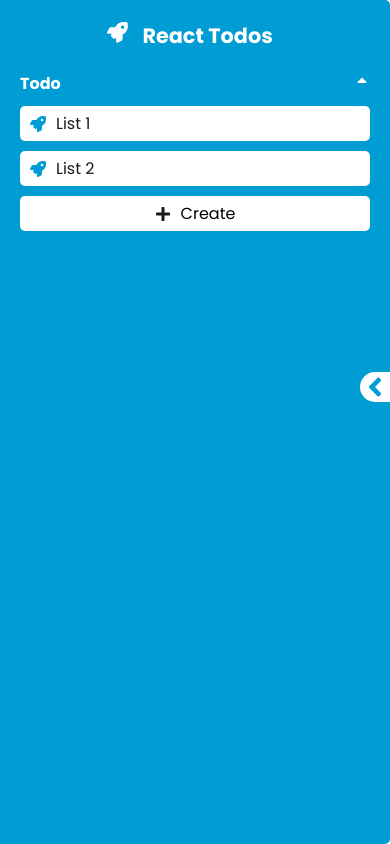
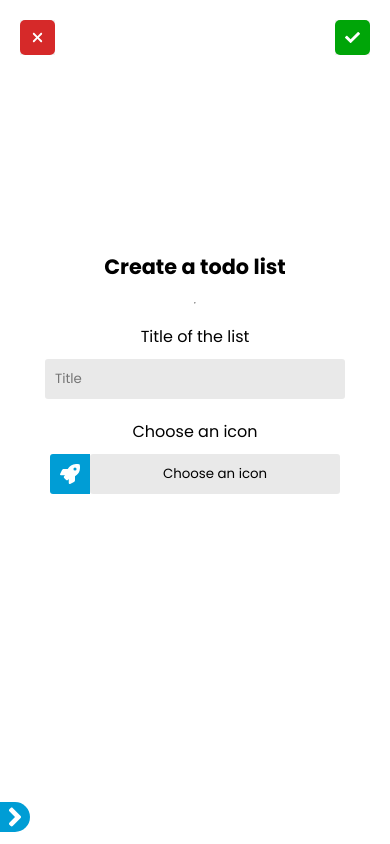
Before and after one commit to mafgit/react-todos, a React (Create React App) app: page /create-todo-list in a window 390 px wide. Built offline with nearby package versions, Linux system fonts and the light colour scheme; the HTML template or start-up script is replaced by a standard one.

Commit message:
responsive

```diff
--- a/public/index.html
+++ b/public/index.html
@@ -14,8 +14,8 @@
       manifest.json provides metadata used when your web app is installed on a
       user's mobile device or desktop. See https://developers.google.com/web/fundamentals/web-app-manifest/
     -->
-    <!-- <link rel="manifest" href="%PUBLIC_URL%/manifest.json" /> -->
-    <link rel="manifest" crossorigin="use-credentials" href="manifest.json"/>
+    <link rel="manifest" href="%PUBLIC_URL%/manifest.json" />
+    <!-- <link rel="manifest" crossorigin="use-credentials" href="manifest.json"/> -->
     <!--
       Notice the use of %PUBLIC_URL% in the tags above.
       It will be replaced with the URL of the `public` folder during the build.
--- a/src/App.jsx
+++ b/src/App.jsx
@@ -41,7 +41,9 @@ function App() {
     return Math.floor(Math.random() * (max - min) + min);
   };
 
-  const [sidebarOpened, setSidebarOpened] = useState(true);
+  const [sidebarOpened, setSidebarOpened] = useState(
+    () => window.innerWidth > 700
+  );
 
   const icons = [
     FaRocket,
--- a/src/components/Sidebar.jsx
+++ b/src/components/Sidebar.jsx
@@ -45,7 +45,7 @@ const Sidebar = ({ sidebarOpened, setSidebarOpened }) => {
             transition: { ease: "easeInOut", duration: 0.3 },
           },
         }}
-        initial="opened"
+        initial={window.innerWidth > 700 ? "opened" : "closed"}
         animate={sidebarOpened ? "opened" : "closed"}
         exit={{ display: "none" }}
         className="sidebar"
@@ -93,11 +93,18 @@ const Sidebar = ({ sidebarOpened, setSidebarOpened }) => {
                   title={list.title}
                   selected={list.id == selected}
                   icon={list.icon}
+                  setSidebarOpened={setSidebarOpened}
                 />
               );
             })}
 
-            <Link to="/create-todo-list" className="create-btn color-black">
+            <Link
+              to="/create-todo-list"
+              className="create-btn color-black"
+              onClick={() =>
+                window.innerWidth <= 700 && setSidebarOpened(false)
+              }
+            >
               <FaPlus className="color-black" /> Create
             </Link>
           </motion.div>
--- a/src/components/SidebarItem.jsx
+++ b/src/components/SidebarItem.jsx
@@ -2,7 +2,7 @@ import { useContext, useEffect, useState } from "react";
 import { Link } from "react-router-dom";
 import { MainContext } from "../App";
 
-const SidebarItem = ({ id, title, selected, icon }) => {
+const SidebarItem = ({ id, title, selected, icon, setSidebarOpened }) => {
   const { icons } = useContext(MainContext);
   const [IconComp, setIconComp] = useState(() => icons[icon]);
 
@@ -14,6 +14,7 @@ const SidebarItem = ({ id, title, selected, icon }) => {
     <Link
       className={"sidebar-item" + (selected ? " selected" : "")}
       to={`/todo-list/${id}`}
+      onClick={() => window.innerWidth <= 700 && setSidebarOpened(false)}
     >
       <IconComp className="icon" />
       <p className="color-black">{title}</p>
--- a/src/index.css
+++ b/src/index.css
@@ -1,4 +1,17 @@
 @import url("https://fonts.googleapis.com/css2?family=Poppins:ital,wght@0,100;0,200;0,300;0,400;0,500;0,600;0,700;0,800;0,900;1,100;1,200;1,300;1,400;1,500;1,600;1,700;1,800;1,900&display=swap");
+
+:root {
+  --primary: #009dd5;
+  --font: #1a1a1a;
+  --secondary: #d62929;
+  --red: #d62929;
+  --green: #00a508;
+  --green2: #00a508bd;
+  --input-bg: #e9e9e9;
+  --grayer: #cacaca;
+  --dark-blue: #0068a5bd;
+  --bg: #fff;
+}
 
 * {
   font-family: Poppins, Arial, Helvetica, sans-serif;
@@ -59,7 +72,7 @@ a {
 }
 
 .open-btn {
-  background-color: #009dd5;
+  background-color: var(--primary);
   /* padding: 10px; */
   color: #fff;
   width: 30px;
@@ -72,11 +85,15 @@ a {
 }
 
 .color-black {
-  color: #1a1a1a;
+  color: var(--font);
 }
 
 .color-white {
   color: #fff;
+}
+
+.App {
+  background-color: var(--bg);
 }
 
 @media (max-width: 700px) {
@@ -92,4 +109,7 @@ a {
     top: 0;
     width: 100vw;
   }
+  .open-btn {
+    top: 95vh;
+  }
 }
--- a/src/styles/CreateTodoList.css
+++ b/src/styles/CreateTodoList.css
@@ -30,11 +30,11 @@
 }
 
 .form-cancel-btn {
-  background-color: #d62929;
+  background-color: var(--red);
 }
 
 .form-submit-btn {
-  background-color: #00a508;
+  background-color: var(--green);
 }
 
 .create-form > div:not(.form-btns) {
@@ -47,7 +47,7 @@
 
 .create-form input {
   min-width: 100%;
-  background-color: #e9e9e9;
+  background-color: var(--input-bg);
   padding: 10px;
   border-radius: 3px;
   border: none;
@@ -67,7 +67,7 @@
 
 #icon-input {
   padding: 10px;
-  background-color: #e9e9e9;
+  background-color: var(--input-bg);
   border-radius: 3px;
   width: 250px;
 }
@@ -80,7 +80,7 @@
 }
 
 .choose-icon-div .icon {
-  background-color: #009dd5;
+  background-color: var(--primary);
   color: #fff;
   width: 40px;
   height: 40px;
@@ -90,15 +90,25 @@
 
 @media (max-width: 700px) {
   .create-form {
-    width: 90%;
+    /* width: 90%; */
+    margin: auto;
+  }
+}
+
+@media (max-width: 360px) {
+  .create-form {
     margin: auto;
   }
 
   .create-form input {
-    width: 250px;
+    width: 100%;
   }
 
   #icon-input {
-    width: 200px;
+    width: 100%;
+  }
+
+  .create-form > div:not(.form-btns) {
+    width: 80%;
   }
 }
--- a/src/styles/HomePage.css
+++ b/src/styles/HomePage.css
@@ -8,22 +8,22 @@
 }
 
 .home-page h1 {
-  color: #009dd5;
+  color: var(--primary);
 }
 
 .home-page .big-icon {
   font-size: 50px;
-  color: #009dd5;
+  color: var(--primary);
 }
 
 .home-page .rocket {
   font-size: 24px;
-  color: #009dd5;
+  color: var(--primary);
   margin-right: 10px;
 }
 
 .home-page .para-icon {
-  color: #009dd5;
+  color: var(--primary);
   margin-right: 10px;
 }
 
@@ -35,15 +35,15 @@
 }
 
 .invalid-page h1 {
-  color: #d62929;
+  color: var(--red);
 }
 
 .invalid-page .big-icon {
-  color: #d62929;
+  color: var(--red);
 }
 
 .invalid-page .go-to-home-btn {
-  background-color: #009dd5;
+  background-color: var(--primary);
   color: #fff;
   padding: 10px;
   border-radius: 5px;
--- a/src/styles/IconPicker.css
+++ b/src/styles/IconPicker.css
@@ -1,7 +1,7 @@
 .icon-picker {
   width: 200px;
   height: 200px;
-  background-color: #e9e9e9;
+  background-color: var(--input-bg);
   border-radius: 10px;
   /* position: absolute; */
   display: flex;
@@ -21,7 +21,7 @@
   width: 40px;
   height: 40px;
   color: #fff;
-  background-color: #009dd5;
+  background-color: var(--primary);
   /* padding: 10px; */
   border-radius: 50px;
   /* font-size: 35px; */
--- a/src/styles/Sidebar.css
+++ b/src/styles/Sidebar.css
@@ -1,7 +1,7 @@
 .sidebar {
   width: 300px;
   /* background-image: linear-gradient(#0066ff, #18aaff); */
-  background-color: #009dd5;
+  background-color: var(--primary);
   height: 100vh;
   color: #fff;
   display: flex;
@@ -44,7 +44,7 @@
 }
 
 .sidebar-item .icon {
-  color: #009dd5;
+  color: var(--primary);
 }
 
 .sidebar-item:hover {
@@ -76,7 +76,7 @@
 }
 
 /* .sidebar-item p {
-  color: #009dd5;
+  color: var(--primary);
 } */
 
 .sidebar-section .create-btn {
@@ -109,7 +109,7 @@
 .close-btn {
   background-color: #fff;
   /* padding: 10px; */
-  color: #009dd5;
+  color: var(--primary);
   width: 30px;
   height: 30px;
   border-radius: 50% 0 0 50%;
@@ -117,6 +117,3 @@
   top: calc(50% - 50px);
   right: 0;
 }
-
-@media (max-width: 700px) {
-}
--- a/src/styles/TodoList.css
+++ b/src/styles/TodoList.css
@@ -5,9 +5,10 @@
   justify-content: flex-start;
   align-items: center;
   padding: 10px;
-  background-color: #e9e9e9;
+  background-color: var(--input-bg);
   border-radius: 5px;
   transition: all 0.3s;
+  color: var(--font);
 }
 
 .todo:hover {
@@ -24,7 +25,7 @@
 
 .fa-square,
 .fa-up-down {
-  color: #cacaca;
+  color: var(--grayer);
   cursor: grab;
 }
 
@@ -41,11 +42,11 @@
 
 .trash-btn,
 .pen-btn {
-  color: #cacaca;
+  color: var(--grayer);
 }
 
 .completed-square {
-  color: #00a508;
+  color: var(--green);
 }
 
 .completed-todo {
@@ -67,14 +68,14 @@
 }
 
 .todo-list-head .icon {
-  color: #009dd5;
+  color: var(--primary);
 }
 
 .create-todo-btn,
 .edit-todo-list-btn,
 .delete-todo-list-btn {
   color: #fff;
-  background-color: #00a508bd;
+  background-color: var(--green2);
   border-radius: 50px;
   padding: 10px;
   vertical-align: middle;
@@ -83,11 +84,11 @@
 }
 
 .edit-todo-list-btn {
-  background-color: #0068a5bd;
+  background-color: var(--dark-blue);
 }
 
 .delete-todo-list-btn {
-  background-color: #d62929;
+  background-color: var(--red);
 }
 
 .todo-list-btns {
```
